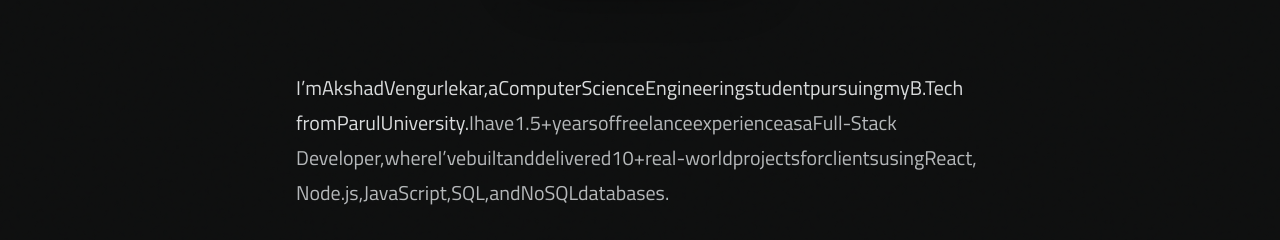
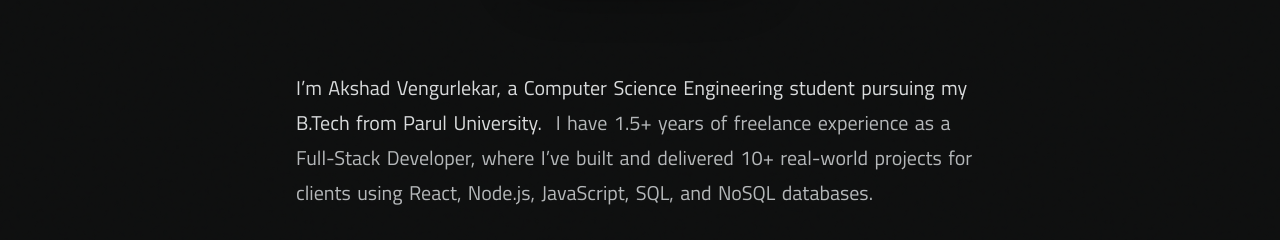
Before and after one commit to akshad110/Akshad_Porfolio, a Next.js app: page /about in a window 1280 px wide. Shown: the part 462-702 px from the top of the page. Built offline with nearby package versions, Linux system fonts and the light colour scheme; no server answers.

Commit message:
Fixed text alignment

```diff
--- a/src/app/globals.css
+++ b/src/app/globals.css
@@ -293,9 +293,14 @@
 
 .about-word {
   display: inline-block;
+  margin-right: 0.32em;
   transform: translateY(24px);
   opacity: 0;
   transition: transform 0.7s cubic-bezier(0.165, 0.84, 0.44, 1), opacity 0.7s cubic-bezier(0.165, 0.84, 0.44, 1);
+}
+
+.about-word.is-sentence-end {
+  margin-right: 0.7em;
 }
 
 .about-words.is-in .about-word {
--- a/src/components/about/AboutReveal.tsx
+++ b/src/components/about/AboutReveal.tsx
@@ -100,23 +100,27 @@
   const ref = useRef<HTMLParagraphElement>(null);
   useReplayReveal(ref);
 
-  const leadWords = lead.split(" ");
-  const mutedWords = muted.split(" ");
+  const leadWords = lead.split(/\s+/).filter(Boolean);
+  const mutedWords = muted.split(/\s+/).filter(Boolean);
 
   return (
-    <p ref={ref} className={cn("about-words", className)}>
+    <p ref={ref} className={cn("about-words text-pretty", className)}>
       {leadWords.map((word, index) => (
-        <span key={`l-${word}-${index}`} className="about-word" style={{ transitionDelay: `${index * 35}ms` }}>
-          {word}{" "}
+        <span
+          key={`l-${word}-${index}`}
+          className={cn("about-word", /[.!?]$/.test(word) && "is-sentence-end")}
+          style={{ transitionDelay: `${index * 35}ms` }}
+        >
+          {word}
         </span>
       ))}
       {mutedWords.map((word, index) => (
         <span
           key={`m-${word}-${index}`}
-          className="about-word text-muted"
+          className={cn("about-word text-muted", /[.!?]$/.test(word) && "is-sentence-end")}
           style={{ transitionDelay: `${(leadWords.length + index) * 35}ms` }}
         >
-          {word}{" "}
+          {word}
         </span>
       ))}
     </p>
```
